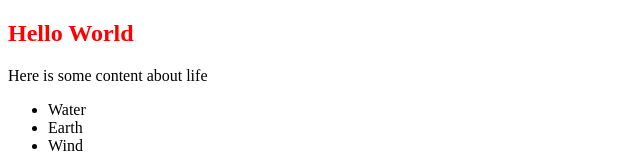
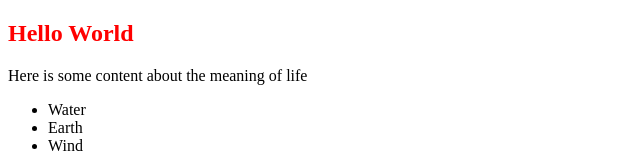
Before and after one commit to hsewi/newGitTest, a plain HTML site: page index.html in a window 1280 px wide. Shown: the top 156 px of the page, without its empty margins (0-640 px from the left). Drawn offline with Linux system fonts and the light colour scheme.

Commit message:
Making a change
Simply changing a few t hings to test

```diff
--- a/index.html
+++ b/index.html
@@ -6,7 +6,7 @@
 <body>
 <h2> Hello World </h2>
 <p>
-    Here is some content about life
+    Here is some content about the meaning of life
 </p>
 <ul>
 
```
